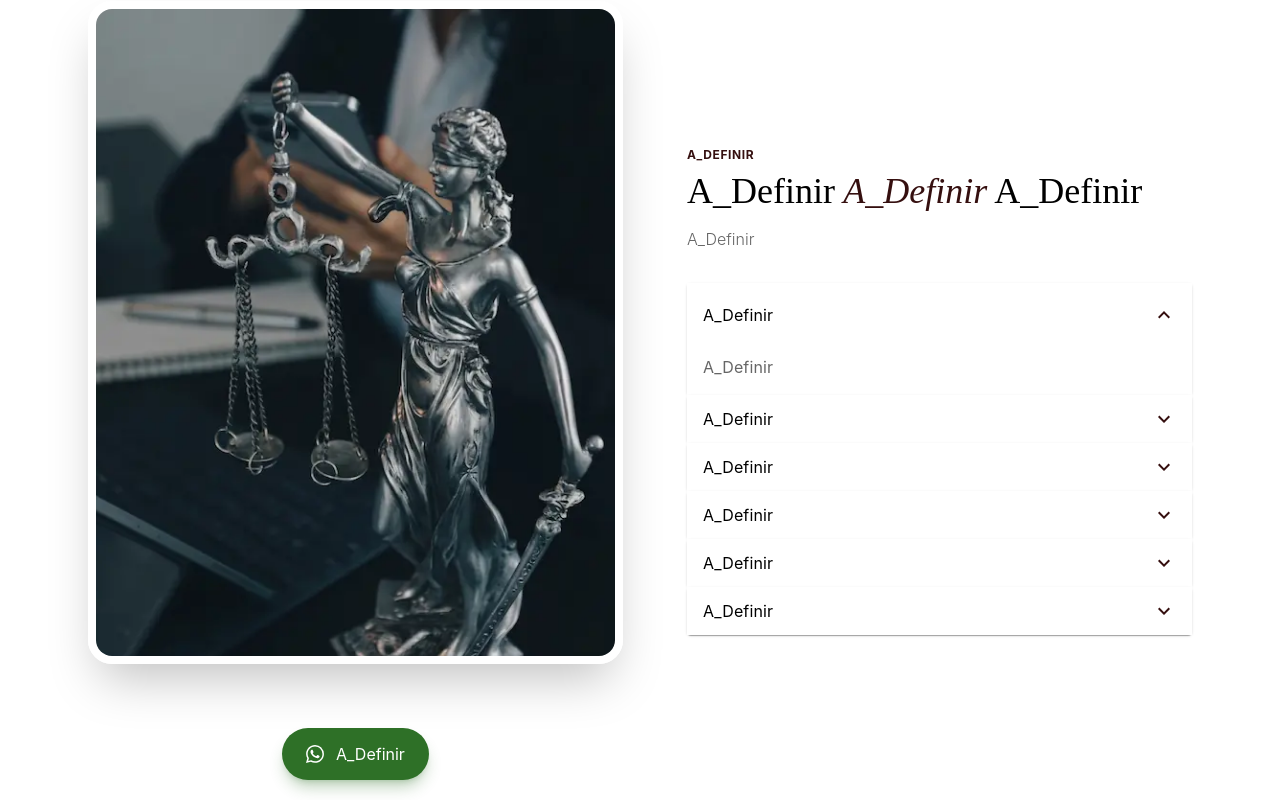
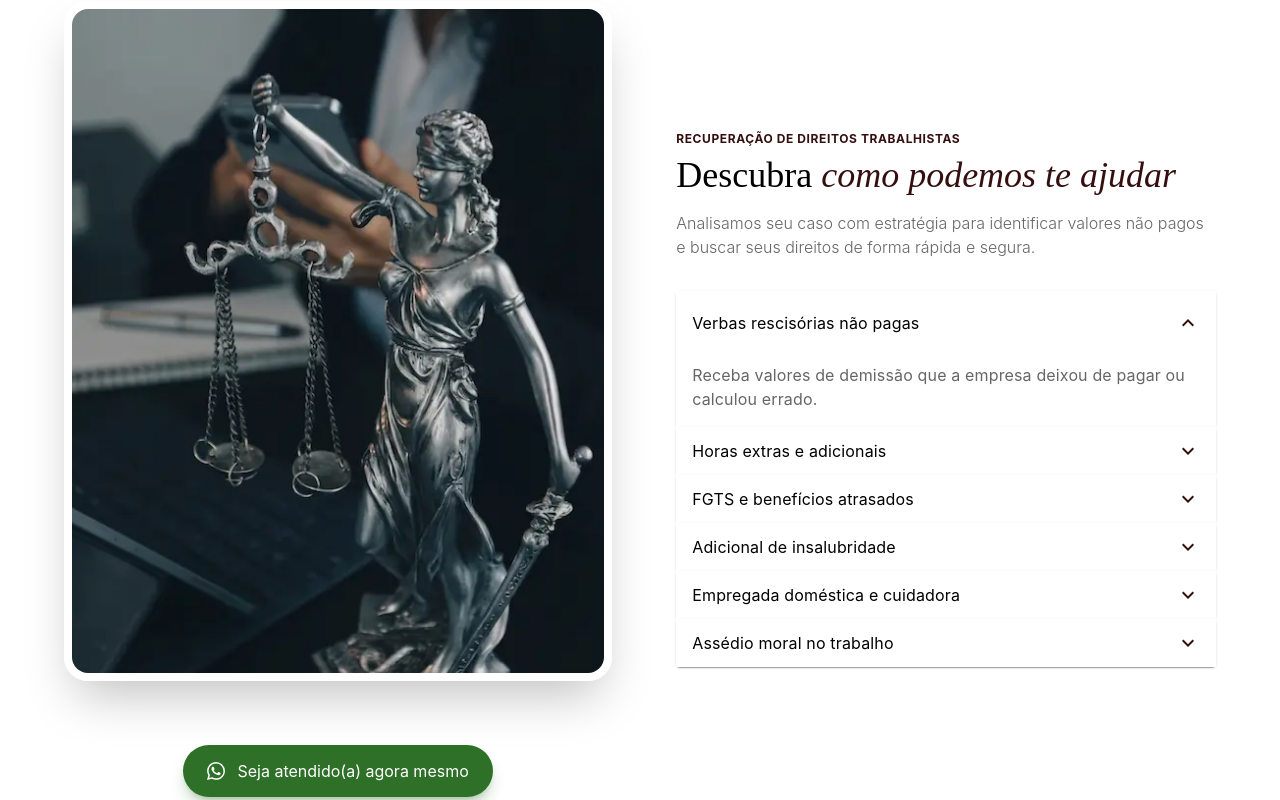
Before and after one commit to EdisonMatos/LPS-Trabalhista-Brasil-Matos, a React (Vite) app: page /#home in a window 1280 px wide. Shown: the part 1060-1860 px from the top of the page. Built offline with nearby package versions, Linux system fonts and the light colour scheme.

Commit message:
feat: Conclui página toda

```diff
--- a/src/content/content.jsx
+++ b/src/content/content.jsx
@@ -215,23 +215,27 @@ const content = {
       ctaButtonText: "A_Definir",
     },
     features: {
-      miniTag: "A_Definir",
+      miniTag: "RECUPERAÇÃO DE DIREITOS TRABALHISTAS",
       title: (
         <h1>
-          A_Definir
-          <span className="italic font-light destaque"> A_Definir</span>{" "}
-          A_Definir
+          Descubra
+          <span className="italic font-light destaque">
+            {" "}
+            como podemos te ajudar
+          </span>{" "}
         </h1>
       ),
-      subtitle: "A_Definir",
+      subtitle:
+        "Analisamos seu caso com estratégia para identificar valores não pagos e buscar seus direitos de forma rápida e segura.",
       imgFeatures: imgFeatures,
       alt: "imagem representativa da Seção Serviços",
       titleMessageFeature: "A_Definir",
       subtitleMessageFeature: "A_Definir",
       cards: {
         card1: {
-          title: "A_Definir",
-          subtitle: "A_Definir",
+          title: "Verbas rescisórias não pagas",
+          subtitle:
+            "Receba valores de demissão que a empresa deixou de pagar ou calculou errado.",
           description: (
             <div>
               A_Definir
@@ -245,8 +249,9 @@ const content = {
           buttonLabel: "Saiba Mais",
         },
         card2: {
-          title: "A_Definir",
-          subtitle: "A_Definir",
+          title: "Horas extras e adicionais",
+          subtitle:
+            "Recupere horas extras, adicional noturno e outros valores ignorados no seu pagamento.",
           description: (
             <div>
               A_Definir
@@ -260,8 +265,9 @@ const content = {
           buttonLabel: "Saiba Mais",
         },
         card3: {
-          title: "A_Definir",
-          subtitle: "A_Definir",
+          title: "FGTS e benefícios atrasados",
+          subtitle:
+            "Verifique depósitos não realizados e outros direitos que ficaram pendentes.",
           description: (
             <div>
               A_Definir <br />
@@ -274,8 +280,9 @@ const content = {
           buttonLabel: "Saiba Mais",
         },
         card4: {
-          title: "A_Definir",
-          subtitle: "A_Definir",
+          title: "Adicional de insalubridade",
+          subtitle:
+            "Se você trabalhou exposto a riscos, pode ter direito a até 40% a mais no salário.",
           description: (
             <div>
               A_Definir
@@ -289,8 +296,9 @@ const content = {
           buttonLabel: "Saiba Mais",
         },
         card5: {
-          title: "A_Definir",
-          subtitle: "A_Definir",
+          title: "Empregada doméstica e cuidadora",
+          subtitle:
+            "Falta de registro, horas extras e direitos não pagos são mais comuns do que parecem.",
           description: (
             <div>
               A_Definir
@@ -321,8 +329,9 @@ const content = {
           buttonLabel: "Saiba Mais",
         },
         card6: {
-          title: "A_Definir",
-          subtitle: "A_Definir",
+          title: "Assédio moral no trabalho",
+          subtitle:
+            "Situações humilhantes podem gerar indenização e até rescisão indireta do contrato.",
           description: (
             <div>
               A_Definir
@@ -353,7 +362,7 @@ const content = {
           subtitle: "A_Definir",
         },
       },
-      ctaButtonText: "A_Definir",
+      ctaButtonText: "Seja atendido(a) agora mesmo",
     },
     maps: {
       minitag: "A_Definir",
```
